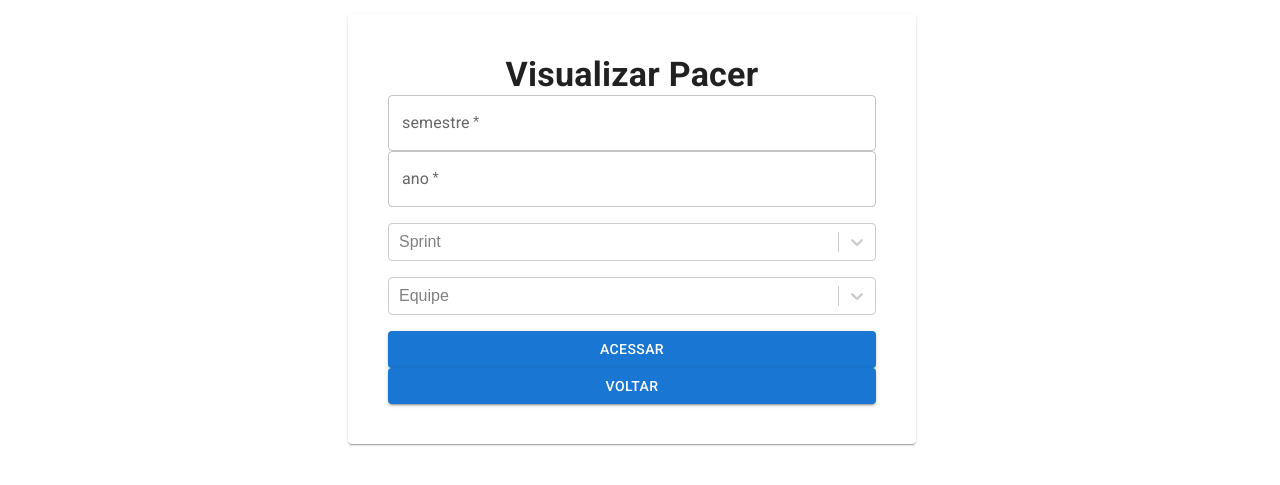
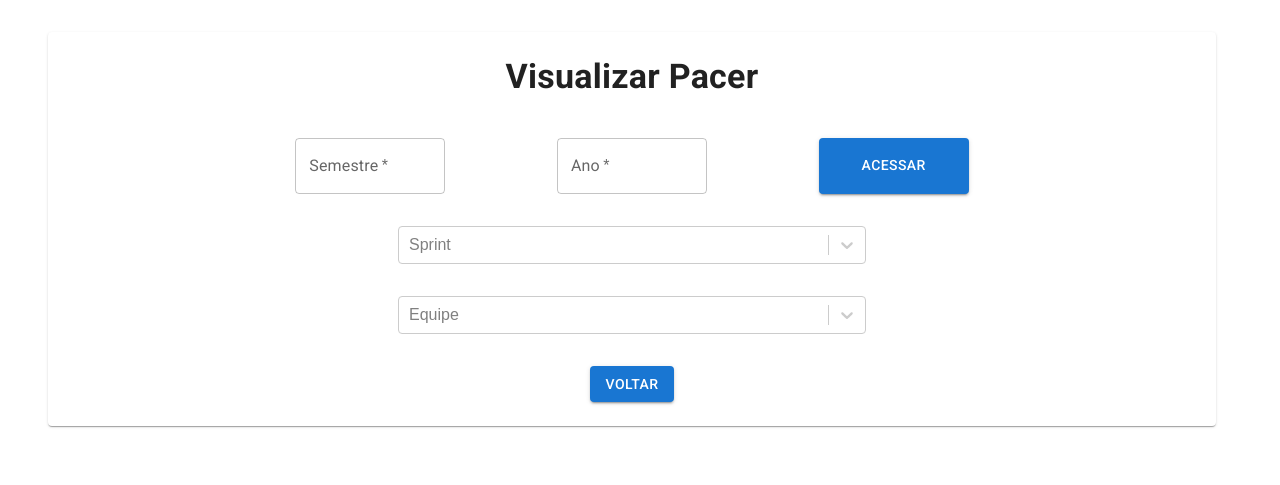
Before and after one commit to Salitop/SmartPacer-UI, a React (Create React App) app in the folder smartpacerUI/: page /viewPacer in a window 1280 px wide. Shown: the part 155-640 px from the top of the page. Built offline with nearby package versions, Linux system fonts and the light colour scheme.

Commit message:
adicionando style para alinhamento de objetos na página

```diff
--- a/smartpacerUI/src/Components/ViewPacer.jsx
+++ b/smartpacerUI/src/Components/ViewPacer.jsx
@@ -36,7 +36,7 @@ function Login() {
 
   return (
     <div>
-      <Container maxWidth="sm">
+      <Container maxWidth="lg">
         <Grid
           container
           spacing={2}
@@ -44,19 +44,18 @@ function Login() {
           justifyContent="center"
           style={{ minHeight: "100vh" }}
         >
-          <Paper elelvation={2} sx={{ padding: 5 }}>
-            <Typography variant="h4" fontWeight="bold" textAlign="center">
+          <Paper elelvation={2} sx={{ padding: 3 }}>
+            <Typography variant="h4" fontWeight="bold" textAlign="center" sx={{ paddingBottom: 5 }}>
               Visualizar Pacer
             </Typography>
             <form>
-              <Grid container direction="column" spacing={2}>
-                <Grid item>
+              <Grid container direction="column" spacing={4}>
+                <Grid item sx={{ display: 'grid', gridTemplateColumns: 'repeat(3, 1fr)'}}>
                   <TextField
                     type="text"
-                    fullWidth
-                    label="semestre"
-                    placeholder="Semestre"
+                    label="Semestre"
                     variant="outlined"
+                    sx={{width: 150, justifySelf: "right"}}
                     required
                     onChange={(e) =>
                       setValues({ ...values, semestre: e.target.value })
@@ -64,17 +63,19 @@ function Login() {
                   />
                   <TextField
                     type={"text"}
-                    fullWidth
-                    label="ano"
-                    placeholder="Ano"
+                    label="Ano"
                     variant="outlined"
+                    sx={{width: 150, justifySelf: "center"}}
                     required
                     onChange={(e) =>
                       setValues({ ...values, ano: e.target.value })
                     }
                   />
+                  <Button variant="contained" sx={{width: 150, justifySelf: "left"}} onClick={eventoVoltar}>
+                    Acessar
+                  </Button>
                 </Grid>
-                <Grid item>
+                <Grid item sx={{alignSelf:"center", width: 500}}>
                     <Select
                     label="Sprint"
                     variant="outlined"
@@ -85,7 +86,7 @@ function Login() {
                       setValues({...values, IdSprint: e.target.value})}
                     </Select>
                 </Grid>
-                <Grid item>
+                <Grid item sx={{alignSelf:"center", width: 500}}>
                     <Select
                     label="Equipe"
                     variant="outlined"
@@ -96,11 +97,8 @@ function Login() {
                       setValues({...values, IdEquipe: e.target.value})}
                     </Select>
                 </Grid>
-                <Grid item>
-                  <Button fullWidth variant="contained" onClick={eventoVoltar}>
-                    Acessar
-                  </Button>
-                  <Button fullWidth variant="contained" onClick={eventoVoltar}>
+                <Grid item sx={{alignSelf:"center"}}>
+                  <Button variant="contained" onClick={eventoVoltar}>
                     Voltar
                   </Button>
                 </Grid>
```
